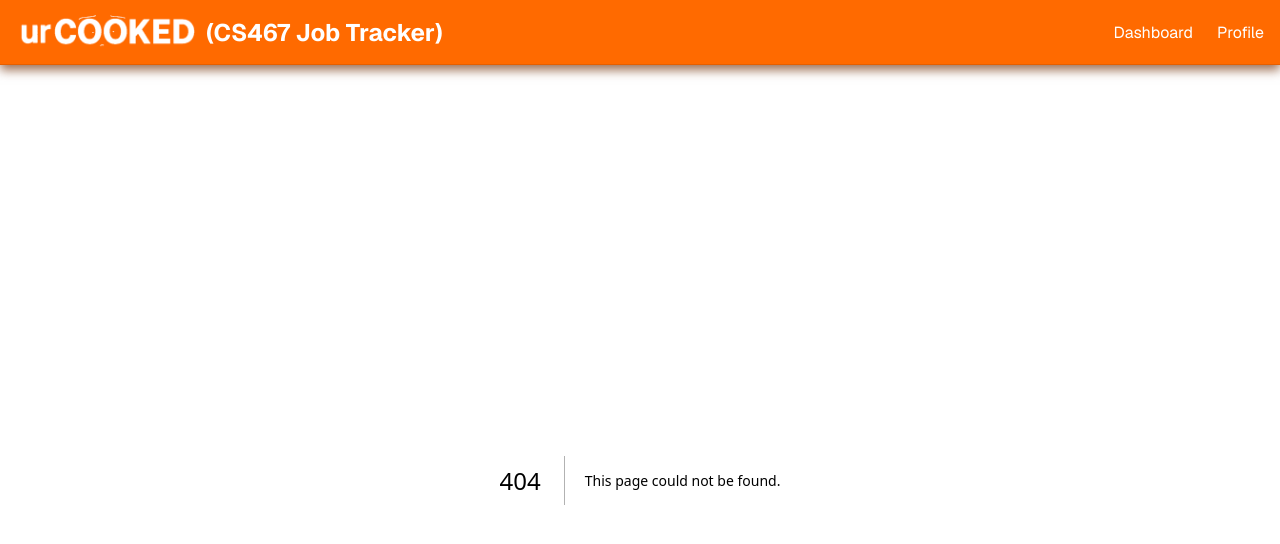
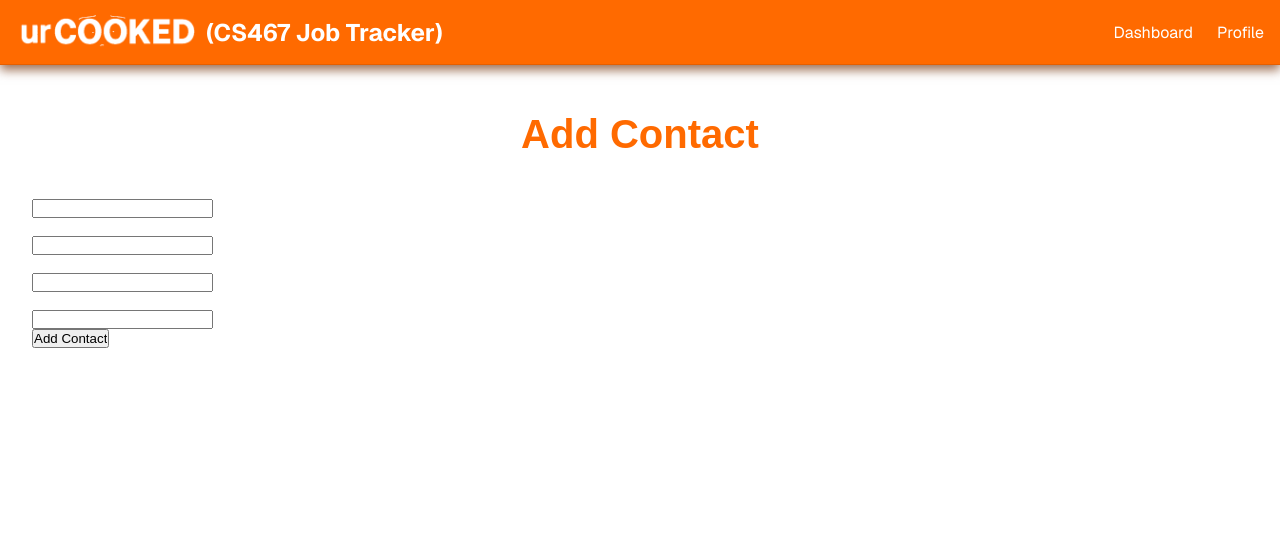
Before and after one commit to 1lec/job-tracker, a Next.js app in the folder frontend/my-app/: page /contact/add in a window 1280 px wide. Before the commit this address had no page. Shown: the top 544 px of the page. Built offline with nearby package versions, Linux system fonts and the light colour scheme.

Commit message:
Add ability to add contacts

```diff
--- /dev/null
+++ b/frontend/my-app/src/app/contact/add/page.js
@@ -0,0 +1,79 @@
+// app/contact/add/page.js
+'use client';
+
+import { useRouter } from 'next/navigation';
+import { useState } from 'react';
+import styles from '../../styles/branding.module.css';
+
+export default function AddContactPage() {
+  const router = useRouter();
+  const [firstName, setFirstName] = useState('');
+  const [lastName, setLastName] = useState('');
+  const [company, setCompany] = useState('');
+  const [email, setEmail] = useState('');
+  const userId = 1; // later we need to get the id of the user creating the contact
+
+  const handleSubmit = async (e) => {
+    e.preventDefault();
+
+    try {
+        const res = await fetch(`https://localhost:7091/api/contacts`, {
+        method: 'POST',
+        headers: { 'Content-Type': 'application/json' },
+        body: JSON.stringify({firstName, lastName, company, email, userId}),
+        });
+
+        if (!res.ok) {
+        const errorText = await res.text();
+        throw new Error(errorText || 'Failed to add contact');
+        }
+
+        // On success, redirect back to the contact list or detail page
+        router.push('/contact');
+    } catch (err) {
+        console.error('Add failed:', err.message);
+        alert(`Error: ${err.message}`);
+    }
+    };
+
+  return (
+    <main className={styles.wrapper}>
+      <h1 className={styles.title}>Add Contact</h1>
+      <form onSubmit={handleSubmit}>
+          <label htmlFor="firstName">First Name:</label><br />
+          <input
+            type="text"
+            name="firstName"
+            value={firstName}
+            onChange={(e) => setFirstName(e.target.value)}
+          /><br />
+
+          <label htmlFor="lastName">Last Name:</label><br />
+          <input
+            type="text"
+            name="lastName"
+            value={lastName}
+            onChange={(e) => setLastName(e.target.value)}
+          /><br />
+
+          <label htmlFor="company">Company:</label><br />
+          <input
+            type="text"
+            name="company"
+            value={company}
+            onChange={(e) => setCompany(e.target.value)}
+          /><br />
+
+          <label htmlFor="email">Email Address:</label><br />
+          <input
+            type="email"
+            name="email"
+            value={email}
+            onChange={(e) => setEmail(e.target.value)}
+          /><br />
+
+          <input type="submit" value="Add Contact" />
+        </form><br></br>
+    </main>
+  );
+}
```
Also changed, not shown: frontend/my-app/src/app/contact/page.js (+7 -1 lines).
